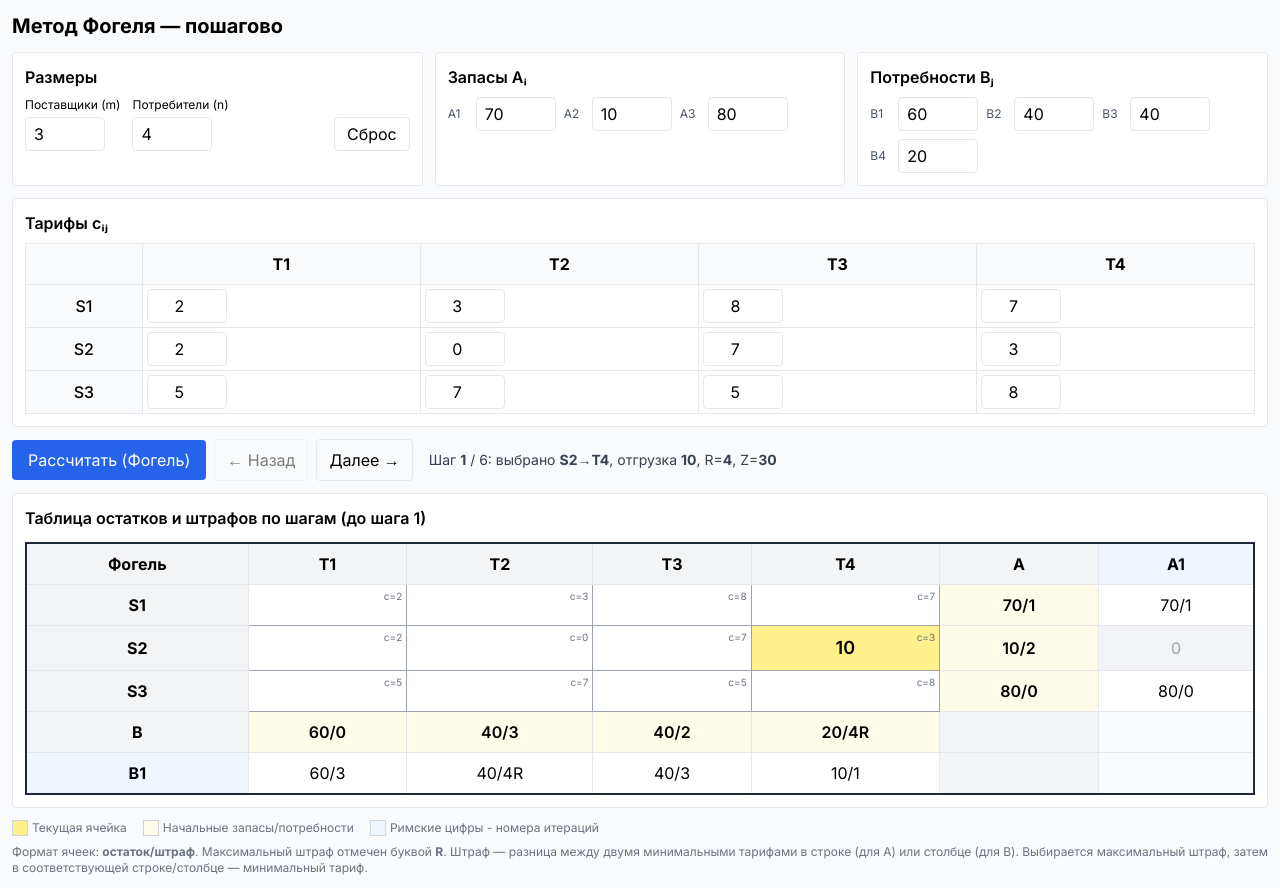
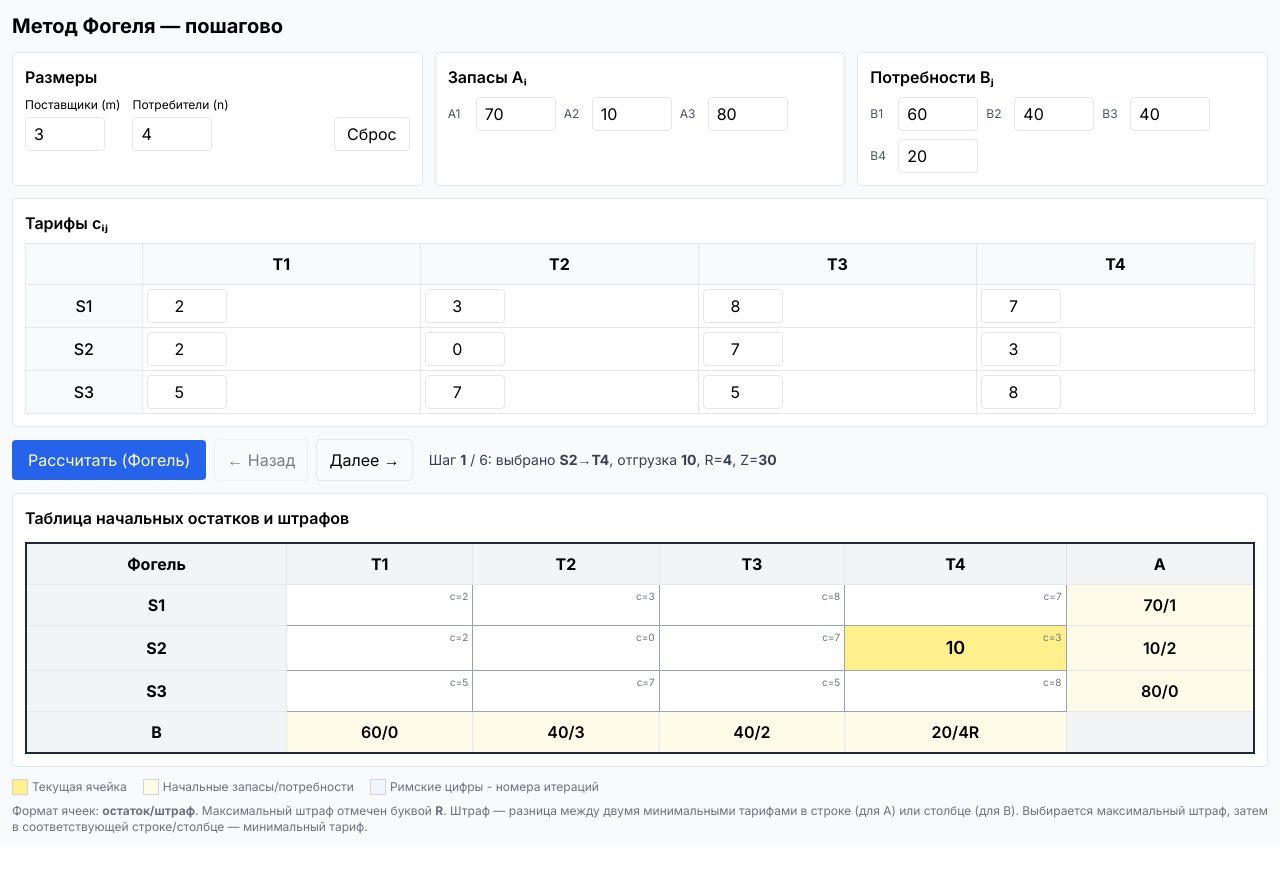
Before and after one commit to CreatorOfMiracle/mgtu_bozhko_rk1, a Next.js app: page / in a window 1280 px wide. Both pictures are taken after a click on the button "Рассчитать (Фогель)". After the commit the page ends 847 px from the top, so only its background shows below. Built offline with nearby package versions, Linux system fonts and the light colour scheme.

Commit message:
Refactor table cell components and update rendering logic for improved clarity and correctness

```diff
--- a/components/NWCornerStepper.tsx
+++ b/components/NWCornerStepper.tsx
@@ -1,10 +1,10 @@
 import React, { useMemo, useState } from "react";
 
 /* =================== маленькие компоненты ячеек =================== */
-const Th = ({ extra = "", children }) => (
+const Th = ({ extra = "", children = null }: { extra?: string; children?: any }) => (
   <th className={`px-2 py-2 text-center border ${extra}`}>{children}</th>
 );
-const Td = ({ extra = "", children }) => (
+const Td = ({ extra = "", children = null }: { extra?: string; children?: any }) => (
   <td className={`px-2 py-2 text-center border ${extra}`}>{children}</td>
 );
 
@@ -288,16 +288,20 @@ export default function VogelStepper() {
       </div>
 
       {/* Таблица остатков по шагам (комбинированная как в коде 2) */}
-      {steps.length > 0 && current && (
+      {steps.length > 0 && (
         <div className="border rounded p-3 bg-white mb-3 overflow-x-auto">
-          <div className="font-semibold mb-3">Таблица остатков и штрафов по шагам (до шага {current.stepIndex})</div>
+          <div className="font-semibold mb-3">
+            {cursor === 0 && steps.length > 0
+              ? "Таблица начальных остатков и штрафов"
+              : `Таблица остатков и штрафов по шагам (до шага ${current?.stepIndex || 1})`}
+          </div>
           <table className="border-collapse border-2 border-gray-800 min-w-full">
             <thead>
               <tr>
                 <Th extra="bg-gray-100 font-bold">Фогель</Th>
                 {demandLabels.map((b, j) => <Th extra="bg-gray-100" key={`th-demand-${j}`}>{b}</Th>)}
                 <Th extra="bg-gray-100 font-bold">A</Th>
-                {Array.from({ length: cursor + 1 }, (_, k) => <Th extra="bg-blue-50" key={`th-roman-${k}`}>A{k + 1}</Th>)}
+                {cursor > 0 && Array.from({ length: cursor }, (_, k) => <Th extra="bg-blue-50" key={`th-roman-${k}`}>A{k + 1}</Th>)}
               </tr>
             </thead>
             <tbody>
@@ -326,7 +330,7 @@ export default function VogelStepper() {
                     })()}
                   </Td>
                   {/* Step columns with penalties */}
-                  {Array.from({ length: cursor + 1 }, (_, k) => {
+                  {cursor > 0 && Array.from({ length: cursor }, (_, k) => {
                     const val = steps[k]?.suppliesLeft?.[i] ?? 0;
                     // Для столбца Ak нужны штрафы СЛЕДУЮЩЕГО шага (k+1), если он есть
                     const nextStep = steps[k + 1];
@@ -357,11 +361,11 @@ export default function VogelStepper() {
                   );
                 })}
                 <Td extra="bg-gray-100"></Td>
-                {Array.from({ length: cursor + 1 }, (_, k) => <Td extra="bg-gray-50" key={`b-spacer-${k}`}></Td>)}
+                {cursor > 0 && Array.from({ length: cursor }, (_, k) => <Td extra="bg-gray-50" key={`b-spacer-${k}`}></Td>)}
               </tr>
 
               {/* Demand residual rows with penalties */}
-              {Array.from({ length: cursor + 1 }, (_, k) => {
+              {cursor > 0 && Array.from({ length: cursor }, (_, k) => {
                 // Для строки Bk нужны штрафы СЛЕДУЮЩЕГО шага (k+1), если он есть
                 const nextStep = steps[k + 1];
                 return (
@@ -379,7 +383,7 @@ export default function VogelStepper() {
                       );
                     })}
                     <Td extra="bg-gray-100"></Td>
-                    {Array.from({ length: cursor + 1 }, (_, kk) => <Td extra="bg-gray-50" key={`spacer-${k}-${kk}`}></Td>)}
+                    {cursor > 0 && Array.from({ length: cursor }, (_, kk) => <Td extra="bg-gray-50" key={`spacer-${k}-${kk}`}></Td>)}
                   </tr>
                 );
               })}
```
